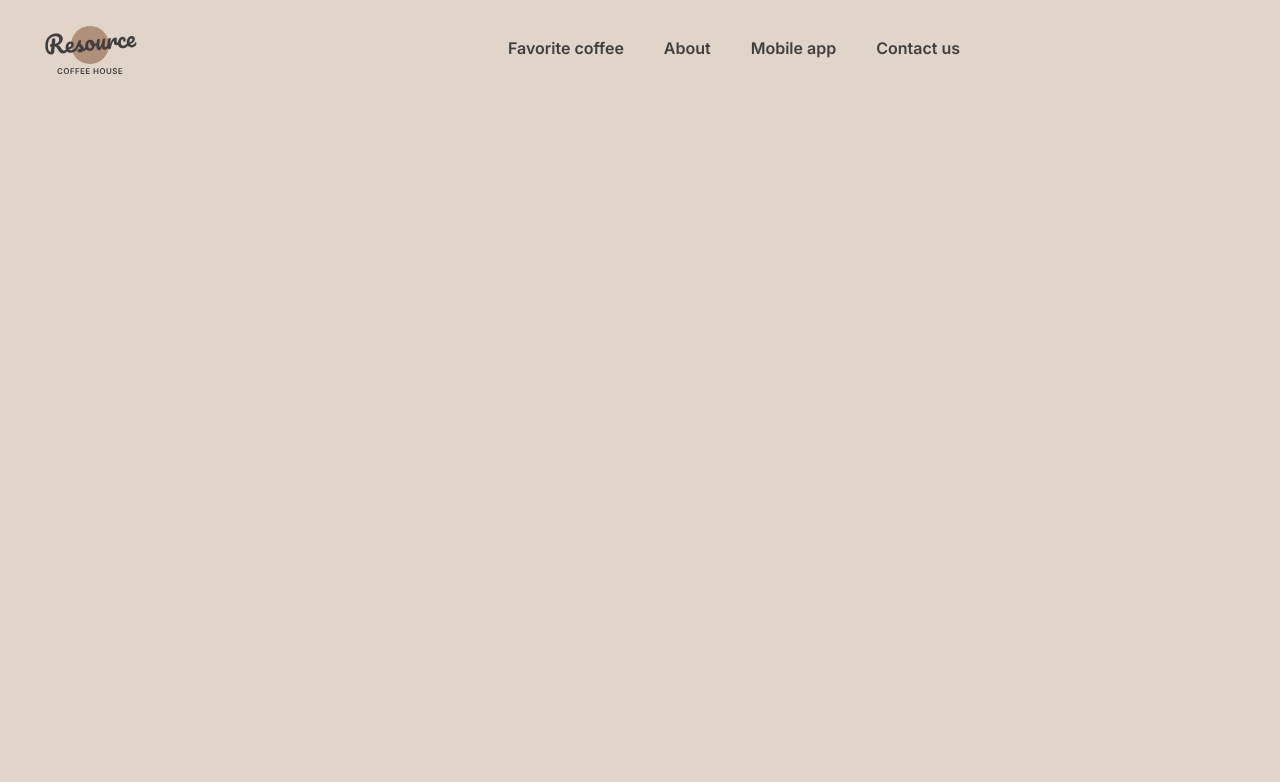
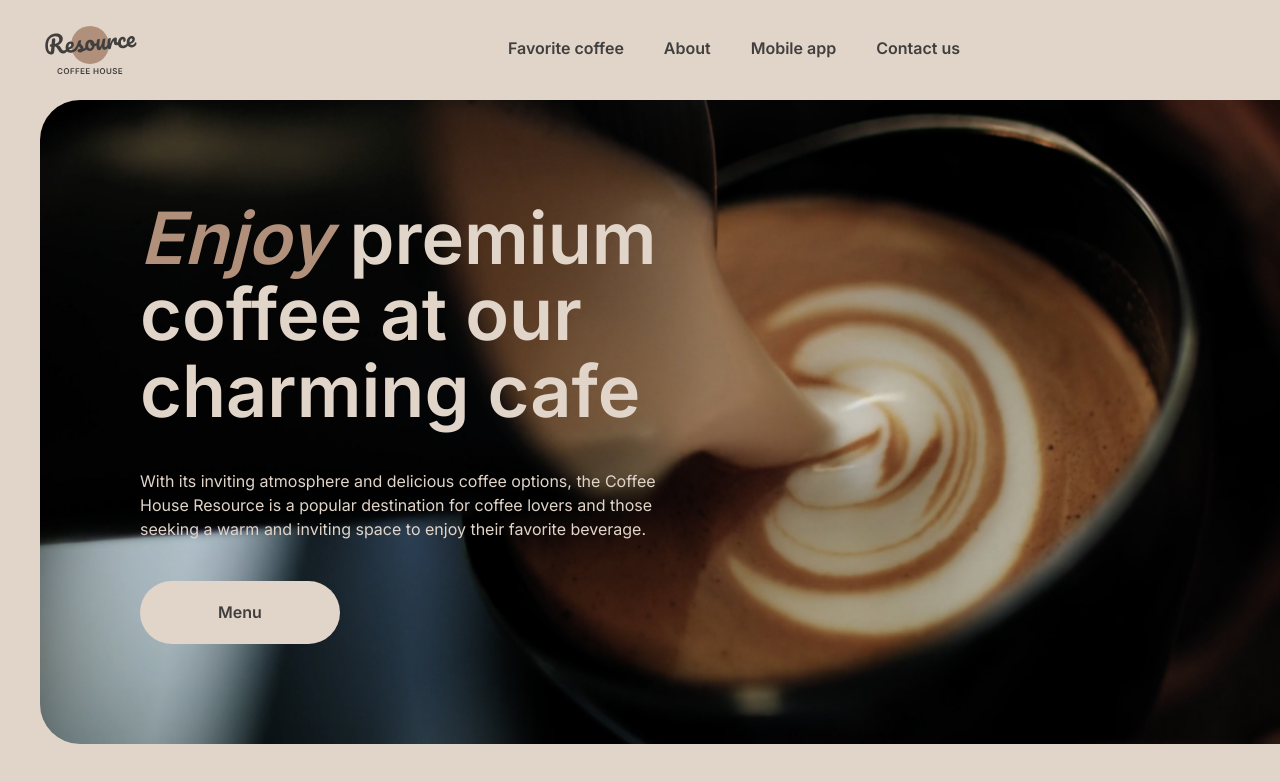
Before and after one commit to sunlaa/rs-projects, a plain HTML site: page coffee-house/home.html in a window 1280 px wide. Shown: the top 782 px of the page. Drawn offline with Linux system fonts and the light colour scheme.

Commit message:
feat: add enjoy block with animation

```diff
--- a/coffee-house/home.html
+++ b/coffee-house/home.html
@@ -6,7 +6,7 @@
     <link rel="stylesheet" href="styles/header.css">
     <link rel="preconnect" href="https://fonts.googleapis.com">
     <link rel="preconnect" href="https://fonts.gstatic.com" crossorigin>
-    <link href="https://fonts.googleapis.com/css2?family=Inter:wght@600&display=swap" rel="stylesheet">
+    <link href="https://fonts.googleapis.com/css2?family=Inter:wght@400;600&display=swap" rel="stylesheet">
 </head>
 <body>
     <header>
@@ -28,6 +28,23 @@
                 </svg>
             </div>
         </div>
+        <div class="hero">
+            <div class="container-hero">
+                <div class="offer">
+                    <h1 class="head-text"><span class="enjoy">Enjoy</span> premium coffee at our charming cafe</h1>
+                    <p class="def-text">With its inviting atmosphere and delicious coffee options, the Coffee House Resource is a popular destination for coffee lovers and those seeking a warm and inviting space to enjoy their favorite beverage.</p>
+                    <button class="menu-button">
+                        <span class="button-text">Menu</span>
+                        <svg class="coffee-cup" xmlns="http://www.w3.org/2000/svg" width="20" height="20" viewBox="0 0 20 20" fill="none">
+                            <path d="M14.167 9.76667V11.6667C14.167 14.8883 11.5553 17.5 8.33366 17.5C5.112 17.5 2.50033 14.8883 2.50033 11.6667V9.76667C2.50033 9.4353 2.76896 9.16667 3.10033 9.16667H13.567C13.8984 9.16667 14.167 9.4353 14.167 9.76667Z" stroke="#403F3D" stroke-width="1.5" stroke-linecap="round" stroke-linejoin="round"/>
+                            <path d="M10.0003 7.50008C10.0003 6.66675 10.5956 5.83341 11.786 5.83341V5.83341C13.101 5.83341 14.167 4.76743 14.167 3.45246V2.91675" stroke="#403F3D" stroke-width="1.5" stroke-linecap="round" stroke-linejoin="round"/>
+                            <path d="M6.66634 7.5V7.08333C6.66634 5.70262 7.78563 4.58333 9.16634 4.58333V4.58333C10.0868 4.58333 10.833 3.83714 10.833 2.91667V2.5" stroke="#403F3D" stroke-width="1.5" stroke-linecap="round" stroke-linejoin="round"/>
+                            <path d="M13.333 9.16675H15.4163C16.5669 9.16675 17.4997 10.0995 17.4997 11.2501C17.4997 12.4007 16.5669 13.3334 15.4163 13.3334H14.1663" stroke="#403F3D" stroke-width="1.5" stroke-linecap="round" stroke-linejoin="round"/>
+                        </svg>
+                    </button>
+                </div>
+            </div>
+        </div>
     </header>
 </body>
 </html>
--- a/coffee-house/styles/header.css
+++ b/coffee-house/styles/header.css
@@ -1,11 +1,13 @@
 body {
     background-color: #E1D4C9;
-    margin: 20px 0px 40px 0px;
+    margin: 0 auto;
+    max-width: 1440px;
+    width: 100%;
 }
 
 .header-menu {
     width: 1360px;
-    margin: 0 40px 20px 40px;
+    margin: 20px 40px 0 40px;
     display: flex;
     justify-content: space-between;
     align-items: center;
@@ -23,12 +25,14 @@ body {
 .link {
     position: relative;
     font-family: 'Inter', sans-serif;
+    font-weight: 600;
     color: #403F3D;
     height: 28px;
 }
 
 .link-menu {
     font-family: 'Inter', sans-serif;
+    font-weight: 600;
     color: #403F3D;
     height: 26px;
 }
@@ -41,7 +45,7 @@ body {
     height: 2px;
     background-color: #403F3D;
     transform: scaleX(0);
-    transition: transform 0.6s ease;
+    transition: transform 500ms ease-out;
 }
 
 .link:hover::before {
@@ -64,9 +68,93 @@ body {
     height: 2px;
     background-color: #403F3D;
     transform: scaleX(0);
-    transition: transform 0.6s ease;
+    transition: transform 500ms ease-out;
 }
 
 .coffee-menu:hover::before {
     transform: scaleX(1);
 }
+
+.container-hero {
+    box-sizing: border-box;
+    width: 1360px;
+    height: 644px;
+    margin: 16px 40px 0 40px;
+    padding: 100px;
+    background: url(/images/img-hero.jpg);
+    background-position: center;
+    background-size: cover;
+    background-repeat: no-repeat;
+    border-radius: 40px;
+}
+
+.offer {
+    display: flex;
+    flex-direction: column;
+    gap: 40px;
+    margin: 0px;
+    width: 530px;
+    height: 444px;
+}
+
+.head-text {
+    margin: 0;
+    font-family: 'Inter';
+    font-size: 72px;
+    color: #E1D4C9;
+    line-height: 106%;
+}
+
+.enjoy {
+    font-style: italic;
+    color: #B0907A;
+}
+
+.def-text {
+    margin: 0;
+    font-feature-settings: 'clig' off, 'liga' off;
+    font-family: 'Inter';
+    font-size: 16px;
+    font-weight: 400;
+    line-height: 150%;
+    color: #E1D4C9;
+}
+
+.menu-button {
+    position: relative;
+    width: 200px;
+    height: 64px;
+    border-radius: 100px;
+    border: none;
+    background-color: #E1D4C9;
+    cursor: pointer;
+}
+
+.button-text {
+    position: absolute;
+    left: 78px;
+    bottom: 20px;
+    color: #403F3D;
+    font-family: 'Inter';
+    font-size: 16px;
+    font-weight: 600;
+    line-height: 150%;
+    transform: translateX(0);
+    transition: transform 300ms ease-in;
+}
+
+.menu-button:hover .button-text {
+    transform: translateX(-15px);
+}
+
+.coffee-cup {
+    position: absolute;
+    right: 65px;
+    bottom: 24px;
+    opacity: 0;
+    transition: opacity 300ms ease-in;
+}
+
+.menu-button:hover .coffee-cup {
+    opacity: 1;
+}
```
